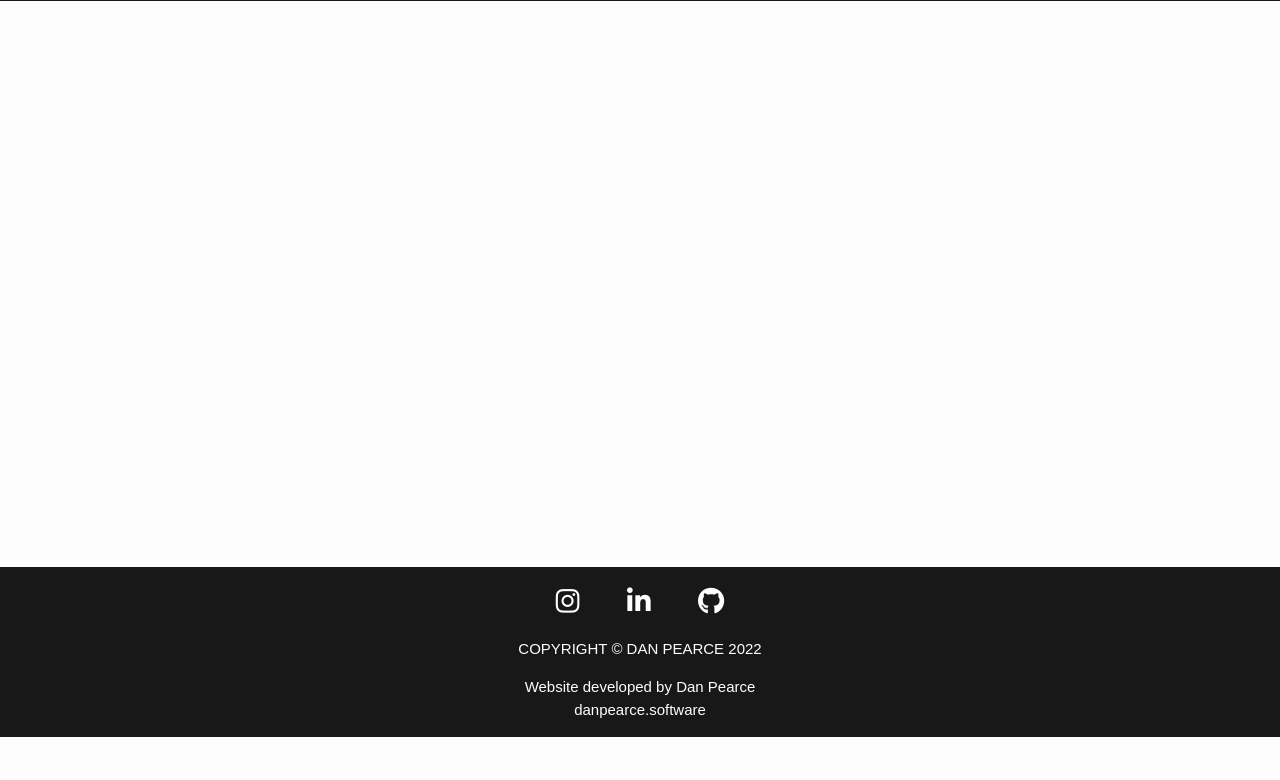
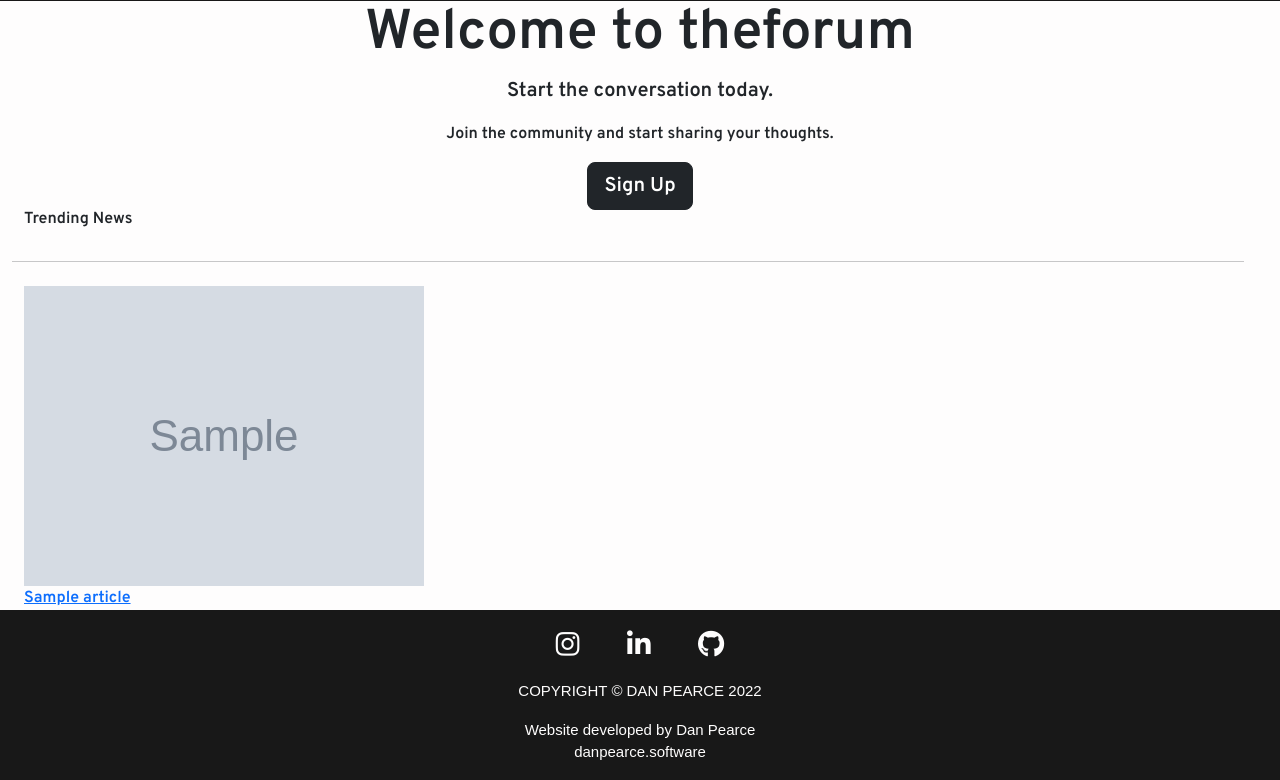
Before and after one commit to DanPearce/CI_PP4_TheForum, a Django app: page / in a window 1280 px wide. Shown: the part 63-843 px from the top of the page. Before the commit the page ends 800 px from the top, so only its background shows below. Run offline with Django 3.2, Linux system fonts and the light colour scheme; tables that the repository leaves empty hold one stand-in row (values such as "Sample post"); grey boxes marked "Sample" are stand-in pictures; a database or web service that is not in the repository returns one stand-in record (values such as "Sample title"); data that the repository does not hold is empty; some libraries are stand-ins or nearby versions.

Commit message:
Add html for rendering the topstories api

```diff
--- a/forumboard/views.py
+++ b/forumboard/views.py
@@ -22,7 +22,7 @@ if os.path.isfile('env.py'):
 
 def get_topstories(request):
     """
-    Testing
+    View to get the latest UK top headlines, using NewsAPI.org
     """
     API_KEY = os.environ.get('API_KEY')
     url = f'https://newsapi.org/v2/top-headlines?country=gb&apiKey={API_KEY}'
--- a/templates/index.html
+++ b/templates/index.html
@@ -1,4 +1,26 @@
 {% extends 'base.html' %}
 {% block content %}
-
+<div id="section" class="row">
+    <div class="col-12">
+        <div class="jumbotron text-center">
+            <h1 class="display-4">Welcome to theforum</h1>
+            <p class="lead">Start the conversation today.</p>
+            <p>Join the community and start sharing your thoughts.</p>
+            <a class="btn btn-dark btn-lg" href="#" role="button">Sign Up</a>
+        </div>
+        <div class="row container-fluid news">
+            <h6>Trending News</h6>
+            <hr class="my-4">
+            {% for article in articles %}
+                {% if forloop.counter < 5 %}
+                    <div class="col-sm-3 top-stories text-wrap">
+                        <img src="{{ article.urlToImage }}">
+                        <a href="{{ article.url }}" target="_blank" class="text-wrap">{{ article.title }}</a>
+                        </a>
+                    </div>
+                {% endif %}
+            {% endfor %}
+        </div>
+    </div>
+</div>
 {% endblock %}
```
